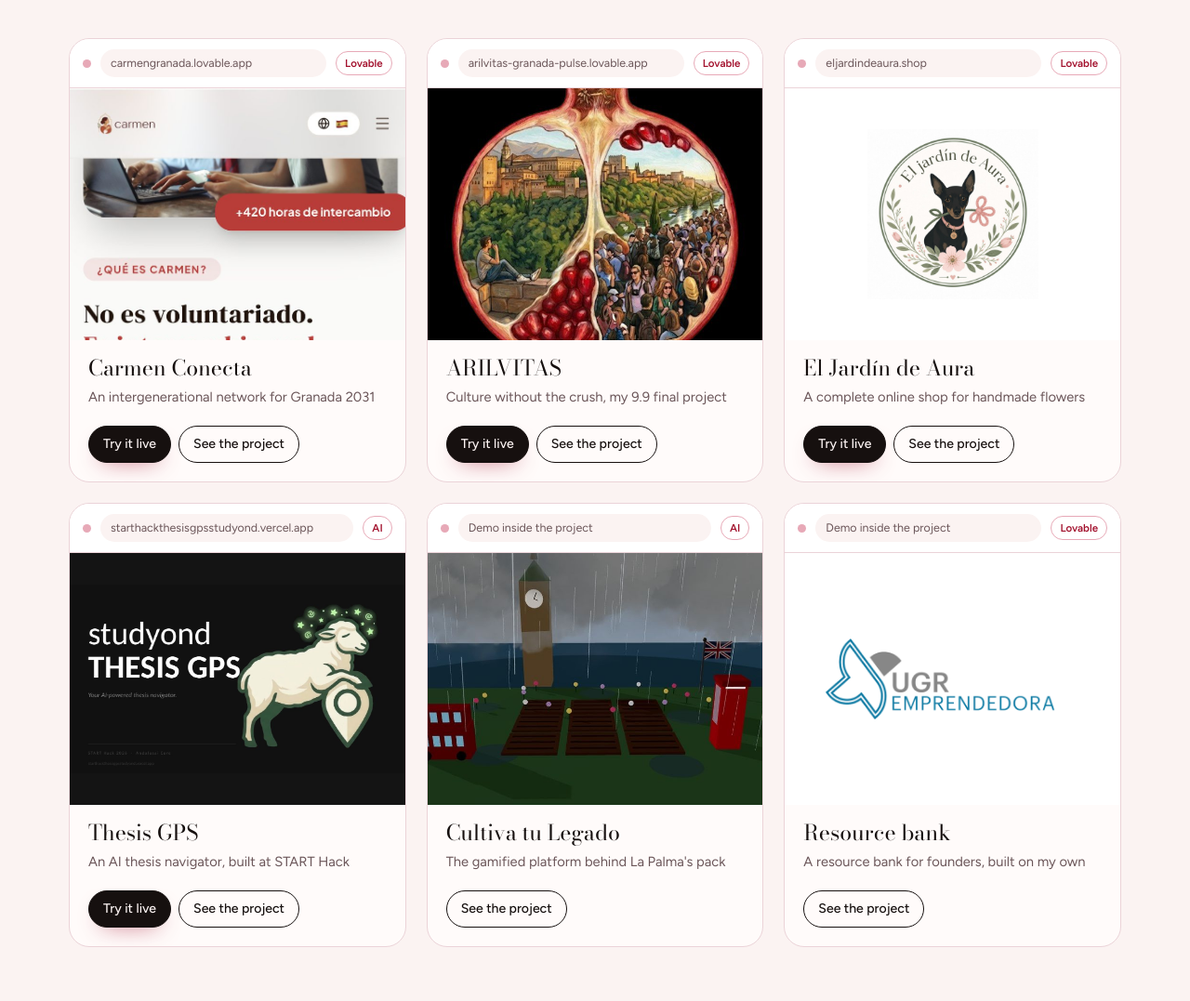
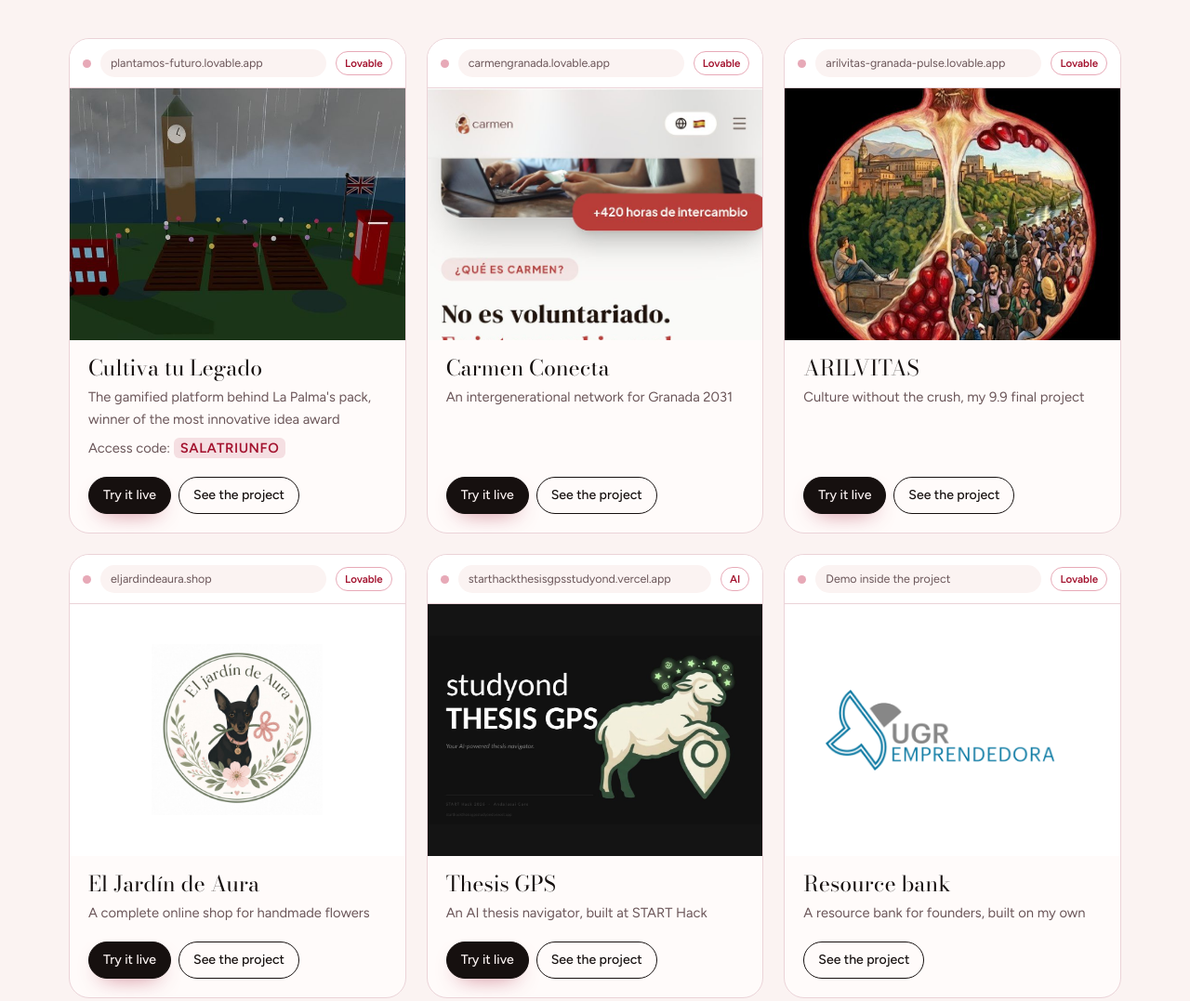
Before and after one commit to eandreagomez03/andreagomez, a plain HTML site: page index.html in a window 1280 px wide. Shown: the part 1260-2337 px from the top of the page at 93% size. Drawn offline with nearby package versions, Linux system fonts and the light colour scheme; a web font is replaced by a local one.

Commit message:
La Palma: enlace en vivo a la plataforma con código de acceso
Co-Authored-By: Claude Opus 5.5 <noreply@anthropic.com>
Claude-Session: https://claude.ai/code/session_01JBUo2zYudCZGC9j7oiQJF4

```diff
--- a/index.html
+++ b/index.html
@@ -169,6 +169,8 @@ header.top.scrolled{border-bottom-color:var(--line)}
 .bbody{padding:18px 20px 20px;display:flex;flex-direction:column;gap:8px;flex:1}
 .bbody h3{font-family:var(--display);font-weight:400;font-size:1.45rem;margin:0}
 .bbody p{font-size:.92rem;color:var(--muted);margin:0}
+.bcode{font-size:.85rem;color:var(--muted);margin:2px 0 0}
+.bcode-v{color:var(--cherry);letter-spacing:.04em;user-select:all;background:var(--blush);border-radius:6px;padding:2px 7px;font-weight:600}
 .bact{display:flex;flex-wrap:wrap;gap:8px;margin-top:auto;padding-top:10px}
 @media (max-width:980px){.btrack{grid-template-columns:repeat(2,1fr)}}
 @media (max-width:640px){.btrack{display:flex;overflow-x:auto;scroll-snap-type:x mandatory;gap:14px;margin:0 -24px;padding:0 24px 6px;scrollbar-width:none}.btrack::-webkit-scrollbar{display:none}.btile{flex:0 0 84%;scroll-snap-align:center}}
@@ -422,6 +424,13 @@ img{height:auto}
     </div>
     <div class="btrack">
       <article class="btile">
+        <div class="bbar"><span class="bdot" aria-hidden="true"></span><span class="burl">plantamos-futuro.lovable.app</span><span class="btool">Lovable</span></div>
+        <button type="button" class="bimg" data-open-case="lapalma" aria-label="Open project"><img src="assets/img/lapalma-world.jpg" alt="" loading="lazy"></button>
+        <div class="bbody"><h3>Cultiva tu Legado</h3><p><span class="en">The gamified platform behind La Palma's pack, winner of the most innovative idea award</span><span class="es">La plataforma gamificada del envase de La Palma, premio a la idea más innovadora</span></p>
+          <p class="bcode"><span class="en">Access code: <b class="bcode-v">SALATRIUNFO</b></span><span class="es">Código de acceso: <b class="bcode-v">SALATRIUNFO</b></span></p>
+          <div class="bact"><a class="btn small solid" href="https://plantamos-futuro.lovable.app" target="_blank" rel="noopener"><span class="en">Try it live</span><span class="es">Probar en vivo</span></a><button type="button" class="btn small ghost" data-open-case="lapalma"><span class="en">See the project</span><span class="es">Ver el proyecto</span></button></div></div>
+      </article>
+      <article class="btile">
         <div class="bbar"><span class="bdot" aria-hidden="true"></span><span class="burl">carmengranada.lovable.app</span><span class="btool">Lovable</span></div>
         <button type="button" class="bimg" data-open-case="carmen" aria-label="Open project"><img src="assets/img/carmen-web-2.jpg" alt="" loading="lazy" style="object-position:50% 0"></button>
         <div class="bbody"><h3>Carmen Conecta</h3><p><span class="en">An intergenerational network for Granada 2031</span><span class="es">Una red intergeneracional para Granada 2031</span></p>
@@ -444,12 +453,6 @@ img{height:auto}
         <button type="button" class="bimg dark" data-open-case="gps" aria-label="Open project"><img src="assets/img/gps-1.jpg" alt="" loading="lazy"></button>
         <div class="bbody"><h3>Thesis GPS</h3><p><span class="en">An AI thesis navigator, built at START Hack</span><span class="es">Un navegador de tesis con IA, hecho en START Hack</span></p>
           <div class="bact"><a class="btn small solid" href="https://starthackthesisgpsstudyond.vercel.app" target="_blank" rel="noopener"><span class="en">Try it live</span><span class="es">Probar en vivo</span></a><button type="button" class="btn small ghost" data-open-case="gps"><span class="en">See the project</span><span class="es">Ver el proyecto</span></button></div></div>
-      </article>
-      <article class="btile">
-        <div class="bbar"><span class="bdot" aria-hidden="true"></span><span class="burl"><span class="en">Demo inside the project</span><span class="es">Demo dentro del proyecto</span></span><span class="btool"><span class="en">AI</span><span class="es">IA</span></span></div>
-        <button type="button" class="bimg" data-open-case="lapalma" aria-label="Open project"><img src="assets/img/lapalma-world.jpg" alt="" loading="lazy"></button>
-        <div class="bbody"><h3>Cultiva tu Legado</h3><p><span class="en">The gamified platform behind La Palma's pack</span><span class="es">La plataforma gamificada del envase de La Palma</span></p>
-          <div class="bact"><button type="button" class="btn small ghost" data-open-case="lapalma"><span class="en">See the project</span><span class="es">Ver el proyecto</span></button></div></div>
       </article>
       <article class="btile">
         <div class="bbar"><span class="bdot" aria-hidden="true"></span><span class="burl"><span class="en">Demo inside the project</span><span class="es">Demo dentro del proyecto</span></span><span class="btool">Lovable</span></div>
@@ -782,6 +785,8 @@ img{height:auto}
         <p><span class="en">The goal: less plastic and fewer emissions, without losing quality, profitability or competitive position.</span><span class="es">El objetivo: menos plástico y menos emisiones, sin perder calidad, rentabilidad ni posicionamiento competitivo.</span></p>
       </div>
       <p class="role"><span class="en">I built the whole platform myself.</span><span class="es">Construí yo sola toda la plataforma.</span></p>
+      <div class="links"><a class="btn small solid" href="https://plantamos-futuro.lovable.app" target="_blank" rel="noopener"><span class="en">Try the platform</span><span class="es">Probar la plataforma</span></a></div>
+      <p class="bcode" style="margin-top:12px"><span class="en">Access code: <b class="bcode-v">SALATRIUNFO</b></span><span class="es">Código de acceso: <b class="bcode-v">SALATRIUNFO</b></span></p>
     </div>
     <div class="gal" data-gal>
       <div class="track">
```
